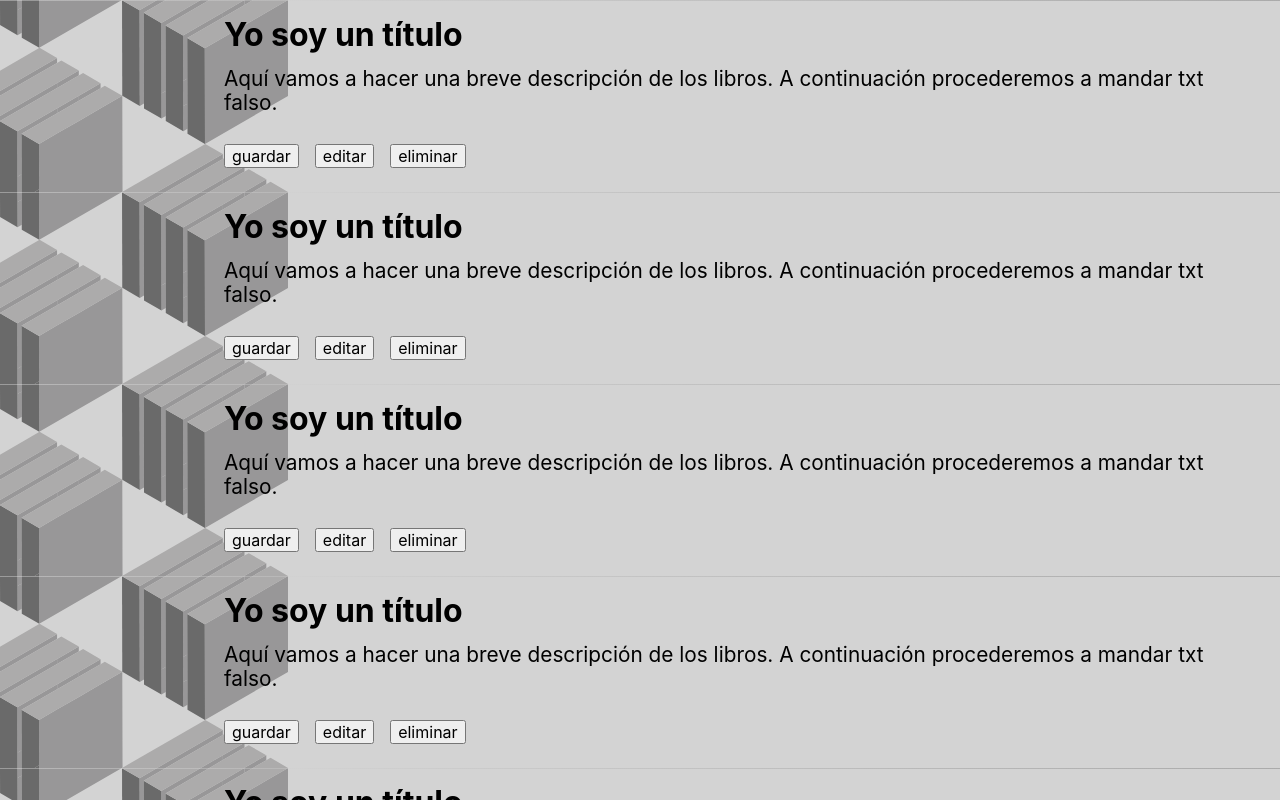
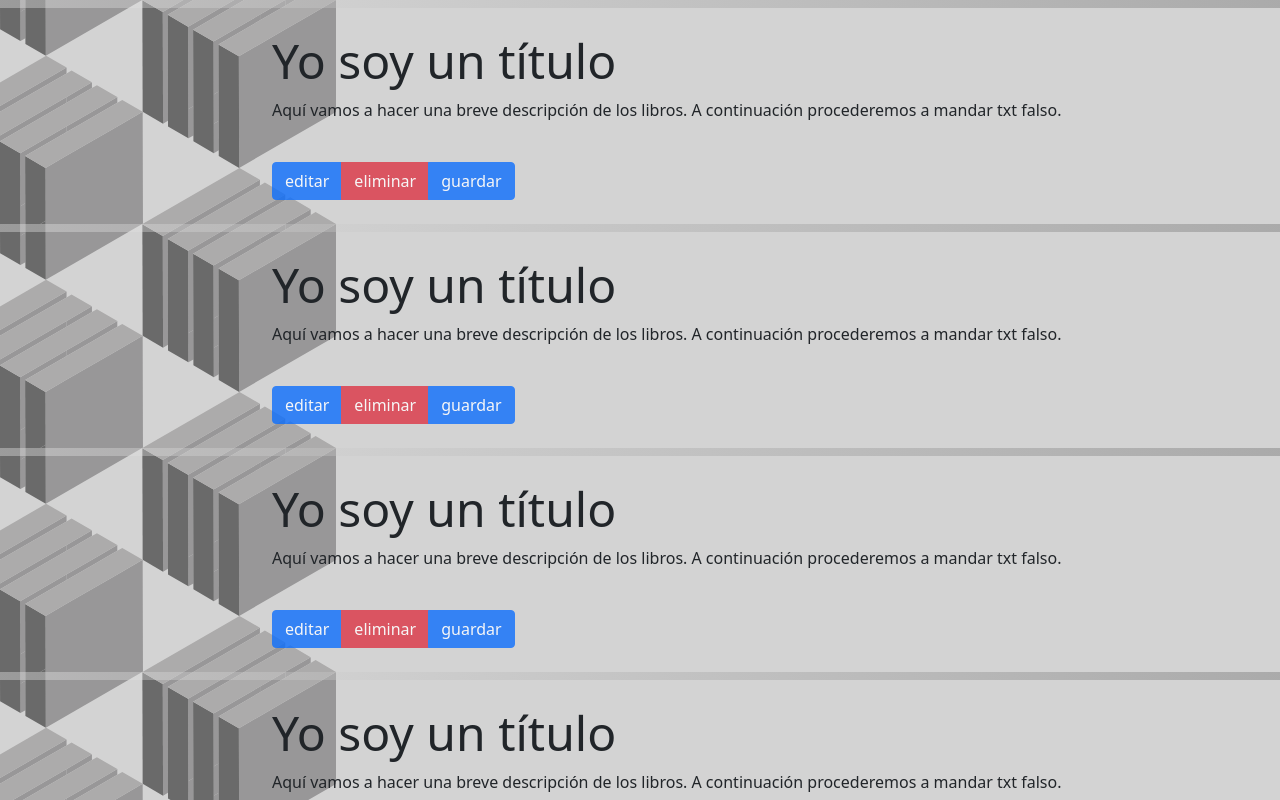
Before and after one commit to preto93/01-react, a React (Create React App) app: page / in a window 1280 px wide. Shown: the top 800 px of the page. Built offline with nearby package versions, Linux system fonts and the light colour scheme.

Commit message:
Dale! Vamos con bootstrap!

```diff
--- a/package.json
+++ b/package.json
@@ -6,6 +6,7 @@
     "@testing-library/jest-dom": "^5.11.4",
     "@testing-library/react": "^11.1.0",
     "@testing-library/user-event": "^12.1.10",
+    "bootstrap": "^5.0.0-beta3",
     "react": "^17.0.2",
     "react-dom": "^17.0.2",
     "react-scripts": "4.0.3",
--- /dev/null
+++ b/src/components/Button.jsx
@@ -0,0 +1,19 @@
+import React from "react";
+import "bootstrap/dist/css/bootstrap.min.css";
+import "./Row.css";
+
+function Buttons() {
+  return (
+    <>
+      {/* <div className="cb"> */}
+      <div className="btn-group">
+        <button className="btn btn-primary">editar</button>
+        <button className="btn btn-danger">eliminar</button>
+        <button className="btn btn-primary">guardar</button>
+      </div>
+      {/* </div> */}
+    </>
+  );
+}
+
+export default Buttons;
--- a/src/components/Row.css
+++ b/src/components/Row.css
@@ -1,7 +1,7 @@
 .containerImg {
   background-image: url("../modM.svg");
   background-color: rgb(211, 211, 211);
-  height: 24vh;
+  height: 28vh;
   width: 100vw;
   background-size: contain;
   background-repeat: no-repeat;
@@ -14,8 +14,9 @@
 }
 
 .ct {
-  margin-left: 28vh;
+  margin-left: 34vh;
   margin-right: 4vh;
+  margin-top: 1vh;
   display: flex;
   flex-direction: column;
 }
@@ -32,7 +33,7 @@
   margin-top: -1vh;
 }
 
-.border {
+.borders {
   height: 8px;
   width: 100%;
   background: linear-gradient(
@@ -43,9 +44,10 @@
 }
 .cb {
   flex-direction: row;
-  margin-left: 28vh;
+  margin-left: 34vh;
+  opacity: 0.8;
 }
 
 .cb button {
-  margin: 1vh 2vh 3vh 0vh;
+  margin: 1vh 0vh 3vh 0vh;
 }
--- a/src/components/Row.jsx
+++ b/src/components/Row.jsx
@@ -1,22 +1,22 @@
 import React from "react";
+import Buttons from "./Button";
 import "./Row.css";
+import "bootstrap/dist/css/bootstrap.min.css";
 
 function Row() {
   return (
     <>
       <div className="containerImg">
-        <div className="border"></div>
+        <div className="borders"></div>
         <div className="ct">
-          <h1 className="title">Yo soy un título</h1>
-          <p className="description">
+          <h2 className="display-5">Yo soy un título</h2>
+          <p className="p">
             Aquí vamos a hacer una breve descripción de los libros. A
             continuación procederemos a mandar txt falso.
           </p>
         </div>
         <div className="cb">
-          <button>guardar</button>
-          <button>editar</button>
-          <button>eliminar</button>
+          <Buttons />
         </div>
       </div>
     </>
```
Also changed, not shown: 1 other file (tests, documents, lock files or other folders).
